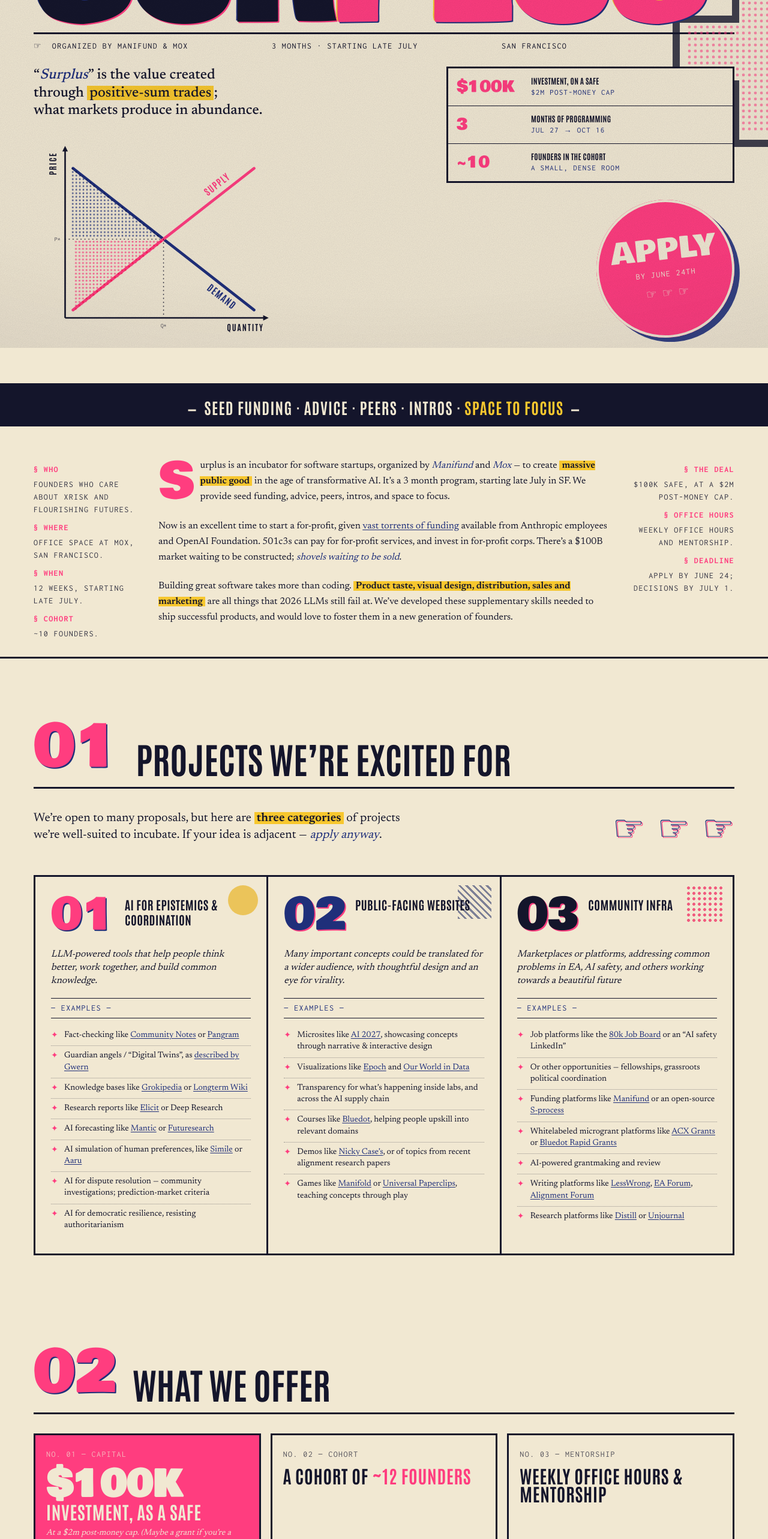
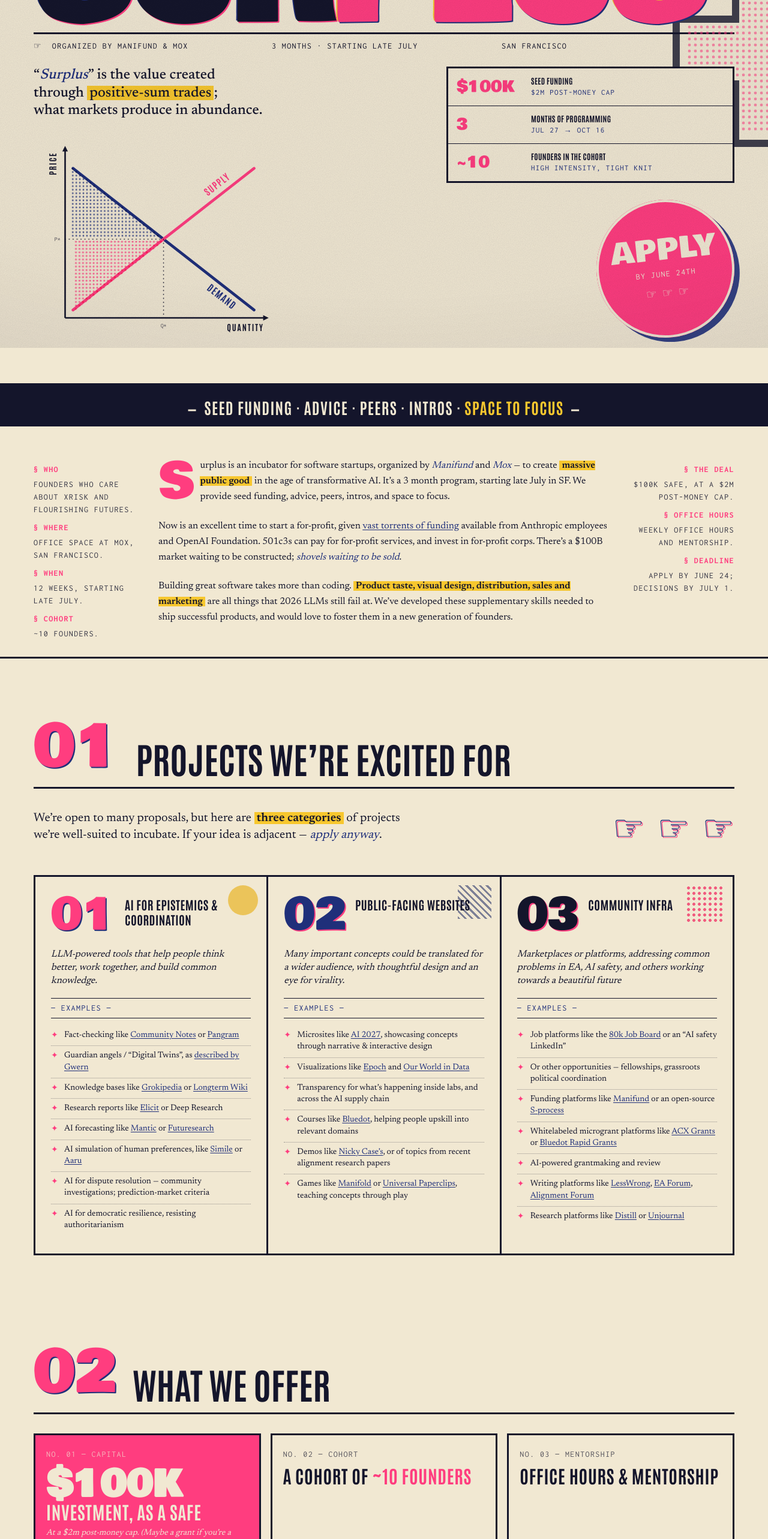
Before and after one commit to manifoldmarkets/surplus, a Next.js app: page / in a window 1280 px wide. Shown: the part 220-2786 px from the top of the page at 60% size. Built offline with nearby package versions, Linux system fonts and the light colour scheme.

Commit message:
Update page.tsx

```diff
--- a/app/page.tsx
+++ b/app/page.tsx
@@ -33,18 +33,22 @@
             <div className="halftone absolute inset-6 opacity-65 mix-blend-multiply [clip-path:polygon(33%_0,67%_0,67%_33%,100%_33%,100%_67%,67%_67%,67%_100%,33%_100%,33%_67%,0_67%,0_33%,33%_33%)]"></div>
           </div>
 
-          <div className="mb-[18px] flex flex-wrap items-center gap-3 max-bp:gap-2">
-            <span className="whitespace-nowrap bg-ink-dark px-3 py-1.5 font-mono text-sm uppercase tracking-widest text-paper max-bp:whitespace-normal">
+          <div className="mb-[18px] flex flex-wrap items-center gap-3 max-bp:hidden">
+            <span className="whitespace-nowrap bg-ink-dark px-3 py-1.5 font-mono text-sm uppercase tracking-widest text-paper">
               A Software Incubator
             </span>
-            <span className="whitespace-nowrap bg-ink-pink px-3 py-1.5 font-mono text-sm uppercase tracking-widest text-paper max-bp:whitespace-normal">
+            <span className="whitespace-nowrap bg-ink-pink px-3 py-1.5 font-mono text-sm uppercase tracking-widest text-paper">
               For <b className="font-bold text-ink-dark">Massive Public Good</b>
             </span>
             <span className="font-display text-xl leading-none text-ink-blue">✻</span>
-            <span className="whitespace-nowrap bg-ink-dark px-3 py-1.5 font-mono text-sm uppercase tracking-widest text-paper max-bp:whitespace-normal">
+            <span className="whitespace-nowrap bg-ink-dark px-3 py-1.5 font-mono text-sm uppercase tracking-widest text-paper">
               In the Age of <b className="font-bold text-ink-yellow">Transformative AI</b>
             </span>
           </div>
+          <p className="m-0 mb-3 hidden font-mono text-xs uppercase leading-relaxed tracking-[0.12em] text-ink-dark max-bp:block">
+            A software incubator for <b className="font-bold text-ink-pink">massive public good</b> in
+            the age of <b className="font-bold text-ink-blue">transformative AI</b>
+          </p>
 
           <h1 className="misreg relative m-0 font-display text-[clamp(76px,18vw,276px)] leading-[0.8] tracking-[-0.045em] text-ink-dark max-bp:whitespace-nowrap max-bp:text-[clamp(54px,17.5vw,124px)] max-bp:tracking-[-0.055em]">
             SUR<span className="misreg-accent text-ink-pink">PLUS</span>
@@ -52,8 +56,8 @@
 
           <div className="mt-1 flex items-baseline justify-between border-t-[3px] border-ink-dark pt-2.5 font-mono text-sm uppercase tracking-widest max-bp:flex-col max-bp:items-start max-bp:gap-1.5">
             <span>☞&nbsp;&nbsp;Organized by Manifund &amp; Mox</span>
-            <span>3 months · starting late July</span>
-            <span>San Francisco</span>
+            <span className="max-bp:hidden">3 months · starting late July</span>
+            <span className="max-bp:hidden">San Francisco</span>
             <span className="max-bp:hidden"></span>
             <span className="max-bp:hidden"></span>
           </div>
@@ -179,7 +183,7 @@
                   <span className="font-display text-[26px] leading-none text-ink-pink">$100K</span>
                   <span className="flex min-w-0 flex-col gap-1">
                     <span className="font-condensed text-[13px] font-bold uppercase leading-[1.15] tracking-wide">
-                      Investment, on a SAFE
+                      Seed funding
                     </span>
                     <span className="font-mono text-[13px] uppercase leading-[1.15] tracking-widest text-ink-blue">
                       $2M post-money cap
@@ -204,7 +208,7 @@
                       Founders in the cohort
                     </span>
                     <span className="font-mono text-[13px] uppercase leading-[1.15] tracking-widest text-ink-blue">
-                      A small, dense room
+                      High intensity, tight knit
                     </span>
                   </span>
                 </div>
@@ -488,17 +492,17 @@
             <div className="relative flex min-h-[220px] flex-col border-[3px] border-ink-dark bg-paper px-[18px] pb-5 pt-[22px] max-bp:min-h-0">
               <div className="font-mono text-sm uppercase tracking-widest opacity-70">No. 02 — Cohort</div>
               <div className="mt-2.5 font-condensed text-3xl font-bold uppercase leading-none tracking-wide max-bp:text-xl">
-                A cohort of <span className="text-ink-pink">~12 founders</span>
+                A cohort of <span className="text-ink-pink">~10 founders</span>
               </div>
               <div className="mt-auto pt-3 font-serif text-sm italic leading-snug">
-                Work alongside people who care about xrisk and flourishing futures.
+                Work alongside others who care about xrisk and flourishing futures.
               </div>
             </div>
 
             <div className="relative flex min-h-[220px] flex-col border-[3px] border-ink-dark bg-paper px-[18px] pb-5 pt-[22px] max-bp:min-h-0">
               <div className="font-mono text-sm uppercase tracking-widest opacity-70">No. 03 — Mentorship</div>
               <div className="mt-2.5 font-condensed text-3xl font-bold uppercase leading-none tracking-wide max-bp:text-xl">
-                Weekly office hours &amp; mentorship
+                Office hours &amp; mentorship
               </div>
               <div className="mt-auto pt-3 font-serif text-sm italic leading-snug">
                 Every week of the program.
@@ -511,7 +515,7 @@
                 Dinners with <span className="text-ink-yellow">speakers</span>
               </div>
               <div className="mt-auto pt-3 font-serif text-sm italic leading-snug">
-                Shared meals with founders and builders we admire.
+                Shared meals with founders we admire.
               </div>
             </div>
 
```
